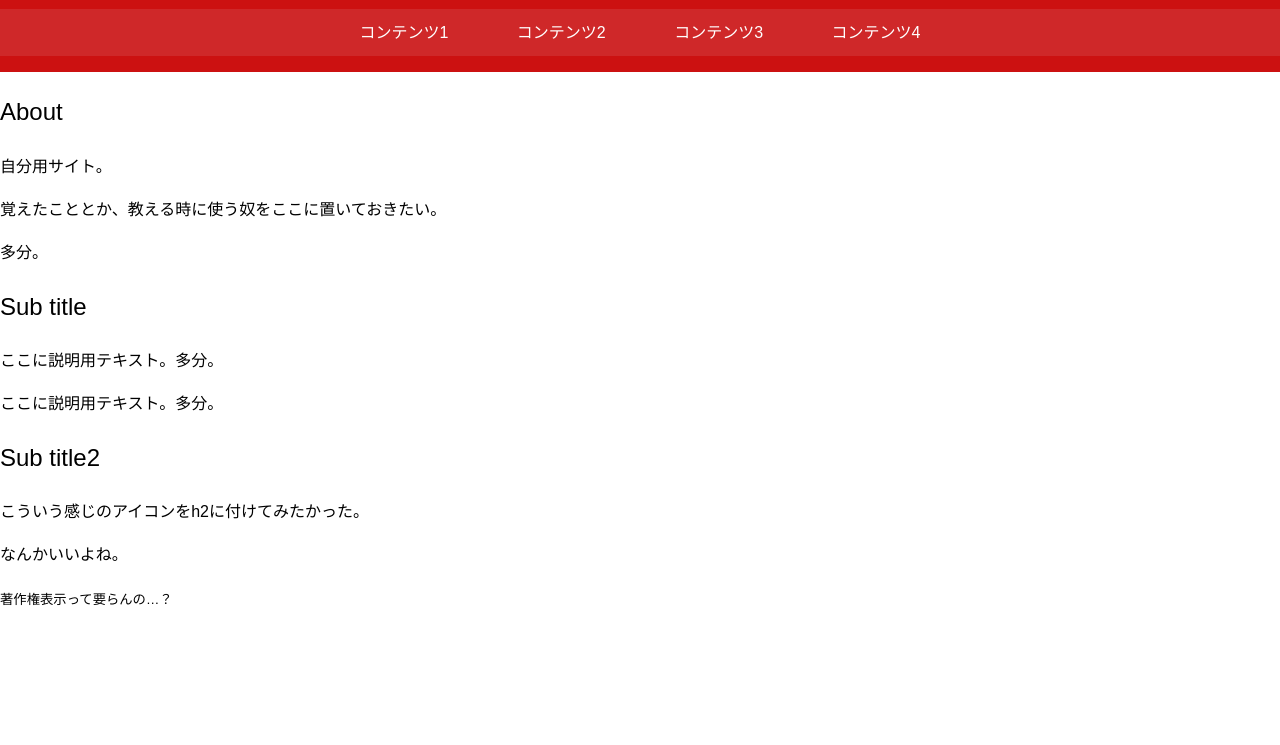
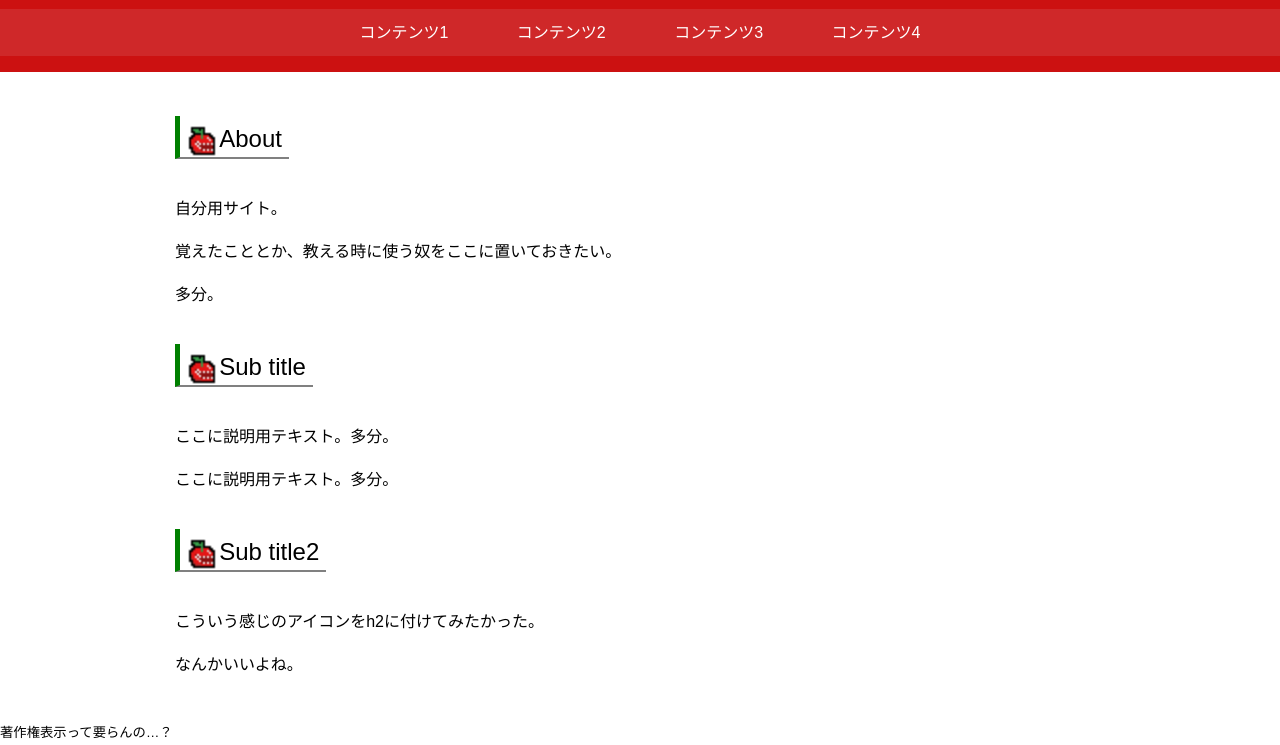
Before and after one commit to sca1l/sca1l.github.io, a plain HTML site: page index.html in a window 1280 px wide. Shown: the part 120-865 px from the top of the page. Before the commit the page ends 800 px from the top, so only its background shows below. Drawn offline with Linux system fonts and the light colour scheme.

Commit message:
h2の装飾、あとmainタグをちょっと真ん中へ

```diff
--- a/css/style.css
+++ b/css/style.css
@@ -73,3 +73,34 @@ header h1 a {
 }
 
 /*-------------*/
+
+h2 {
+  position: relative;
+  line-height: 1.4;
+  padding:0.25em 0.3em 0;
+  display: inline-block;
+  border-left: solid 5px green;
+  border-bottom: solid 2px gray;
+  top:0;
+}
+
+h2:before {
+  content: '';
+  padding: 0 0em;
+  display: inline-block;/*忘れずに！*/
+  width: 32px;/*画像の幅*/
+  height: 32px;/*画像の高さ*/
+  background-image: url(../images/h2before.png);
+  background-size: cover;
+  vertical-align: middle;
+}
+
+
+
+/*--------------------*/
+main {
+	width: 100%;
+	max-width: 930px;
+	margin: 0 auto;
+	padding: 24px 0;
+}
```
Also changed, not shown: images/h2before.png (added).
